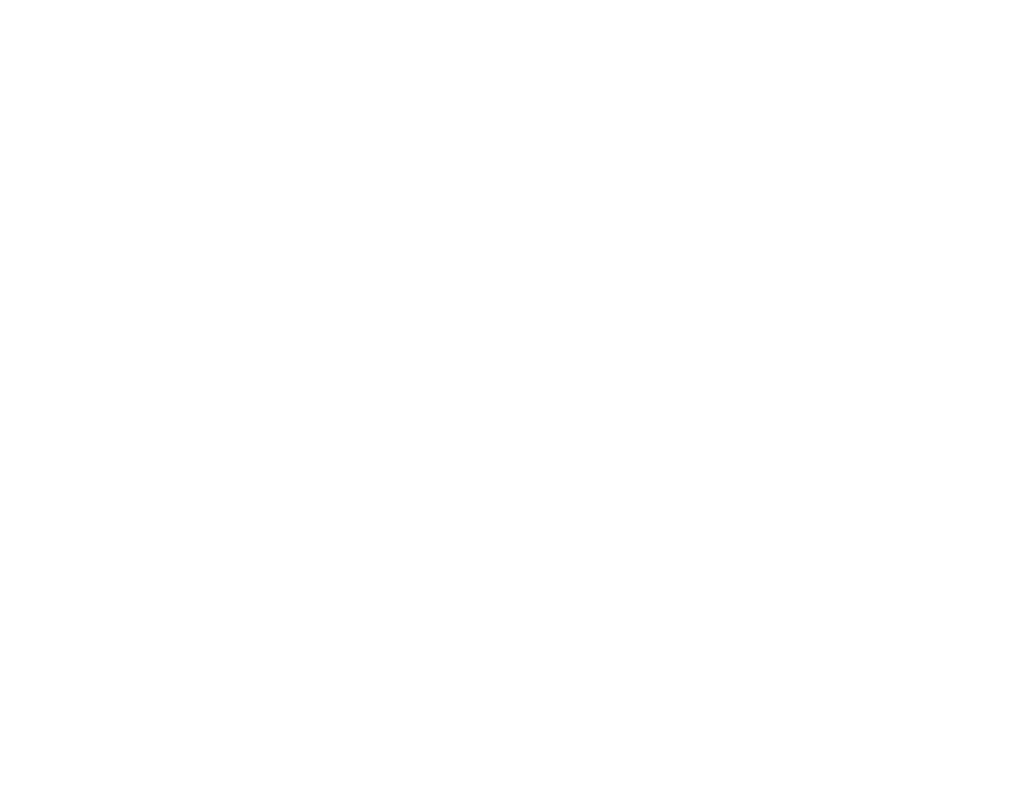
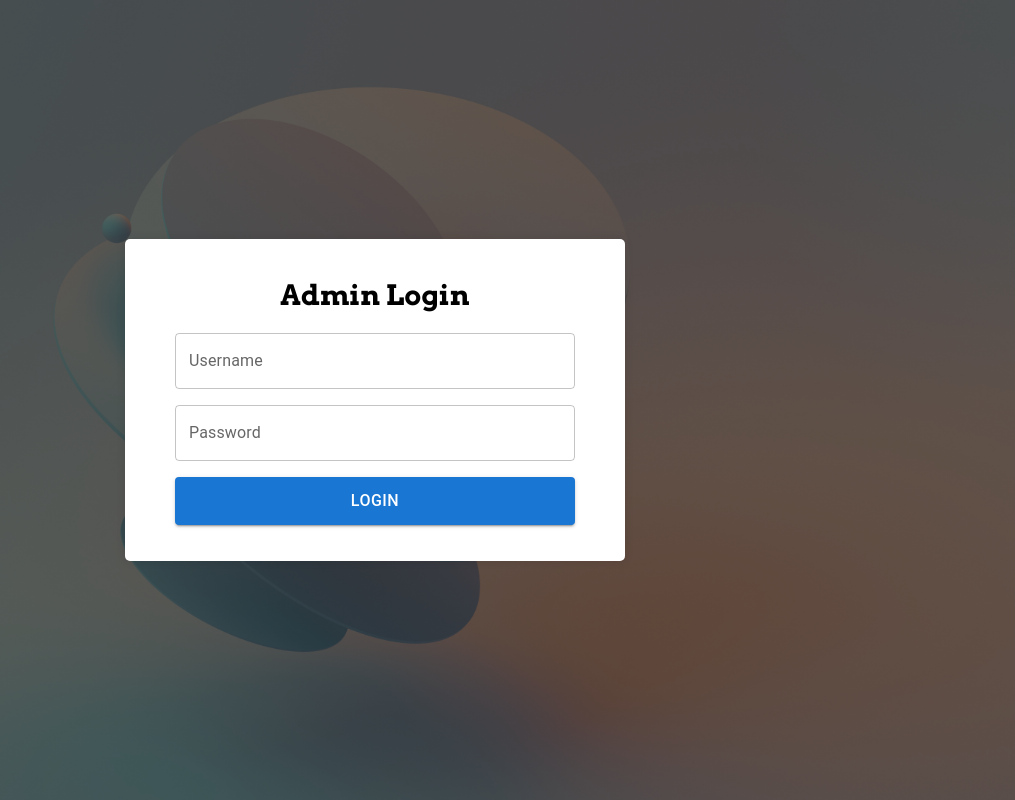
Before and after one commit to mtauhidul/bbh-frontend, a React (Create React App) app: page /login in a window 1280 px wide. Before the commit this address had no page. Shown: the whole page, without its empty margins (265-1280 px from the left). Built offline with nearby package versions, Linux system fonts and the light colour scheme.

Commit message:
login primary codebase ready

```diff
--- a/src/App.js
+++ b/src/App.js
@@ -3,6 +3,7 @@ import About from './pages/about/About';
 import Contact from './pages/contact/Contact';
 import Dashboard from './pages/dashboard/Dashboard';
 import Home from './pages/home/Home';
+import Login from './pages/login/Login';
 import Registration from './pages/registration/Registration';
 
 const App = () => {
@@ -14,6 +15,7 @@ const App = () => {
         <Route path='/contact' element={<Contact />} />
         <Route path='/registration' element={<Registration />} />
         <Route path='/dashboard' element={<Dashboard />} />
+        <Route path='login' element={<Login />} />
       </Routes>
     </Router>
   );
--- a/src/index.css
+++ b/src/index.css
@@ -1,4 +1,6 @@
 body {
     padding: 0;
     margin: 0;
+    font-family: 'Montserrat', sans-serif;
+    font-weight: 500;
 }
--- a/src/pages/dashboard/Dashboard.jsx
+++ b/src/pages/dashboard/Dashboard.jsx
@@ -1,7 +1,7 @@
 import React from 'react';
 
 const Dashboard = () => {
-  return <div>Dashboard</div>;
+  return <div>Admin Dashboard</div>;
 };
 
 export default Dashboard;
--- /dev/null
+++ b/src/pages/login/Login.jsx
@@ -0,0 +1,77 @@
+import { Button, TextField } from '@mui/material';
+import React from 'react';
+import { toast, Toaster } from 'react-hot-toast';
+import styles from './login.module.css';
+
+const Login = () => {
+  const [username, setUsername] = React.useState('');
+  const [password, setPassword] = React.useState('');
+
+  const handleUsernameChange = (event) => {
+    setUsername(event.target.value);
+  };
+
+  const handlePasswordChange = (event) => {
+    setPassword(event.target.value);
+  };
+
+  const handleSubmit = (event) => {
+    event.preventDefault();
+
+    const user = {
+      username,
+      password,
+    };
+
+    if (user.username !== '' && user.password !== '') {
+      toast.success('Login successful');
+    } else {
+      toast.error('Please enter username and password correctly');
+    }
+  };
+  return (
+    <div className={styles.loginContainer}>
+      <form className={styles.loginForm}>
+        <h1 className={styles.loginTitle}>Admin Login</h1>
+        <TextField
+          sx={{
+            width: '100%',
+            marginBottom: '1rem',
+          }}
+          onChange={handleUsernameChange}
+          id='outlined-basic'
+          label='Username'
+          variant='outlined'
+          type={'text'}
+        />
+
+        <TextField
+          sx={{
+            width: '100%',
+            marginBottom: '1rem',
+          }}
+          onChange={handlePasswordChange}
+          id='outlined-basic'
+          label='Password'
+          variant='outlined'
+          type={'password'}
+        />
+
+        <Button
+          sx={{
+            width: '100%',
+            height: '3rem',
+            fontSize: '1rem',
+            marginBottom: '1rem',
+          }}
+          onClick={handleSubmit}
+          variant='contained'>
+          Login
+        </Button>
+      </form>
+      <Toaster />
+    </div>
+  );
+};
+
+export default Login;
--- /dev/null
+++ b/src/pages/login/login.module.css
@@ -0,0 +1,33 @@
+.loginContainer {
+    display: flex;
+    flex-direction: column;
+    align-items: center;
+    justify-content: center;
+    height: 100vh;
+    width: 100vw;
+    /* Background image with linear gradient */
+    background: linear-gradient(rgba(0, 0, 0, 0.6), rgba(0, 0, 0, 0.6)), url('../../assets/login_bg.jpg');
+    background-size: cover;
+    background-position: center;
+    background-repeat: no-repeat;
+}
+
+.loginContainer .loginForm {
+    display: flex;
+    flex-direction: column;
+    align-items: center;
+    justify-content: center;
+    width: 100%;
+    max-width: 400px;
+    padding: 20px 50px;
+    background-color: #fff;
+    border-radius: 5px;
+    box-shadow: 0 0 10px rgba(0, 0, 0, 0.1);
+}
+
+.loginContainer .loginForm .loginTitle {
+    font-size: 28px;
+    font-weight: 700;
+    margin-bottom: 20px;
+    font-family: 'Arvo', serif;
+}
```
Also changed, not shown: src/assets/login_bg.jpg (added).
